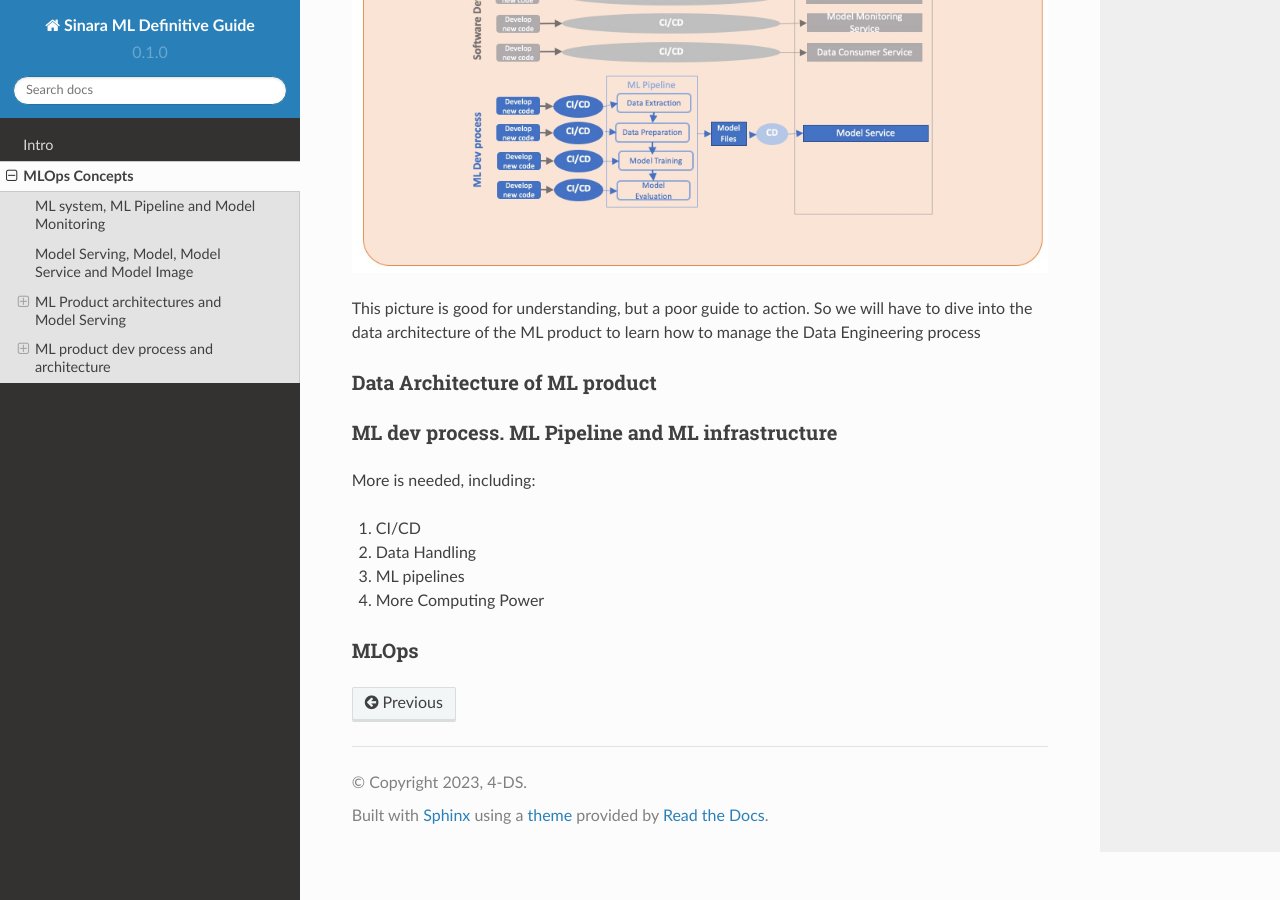
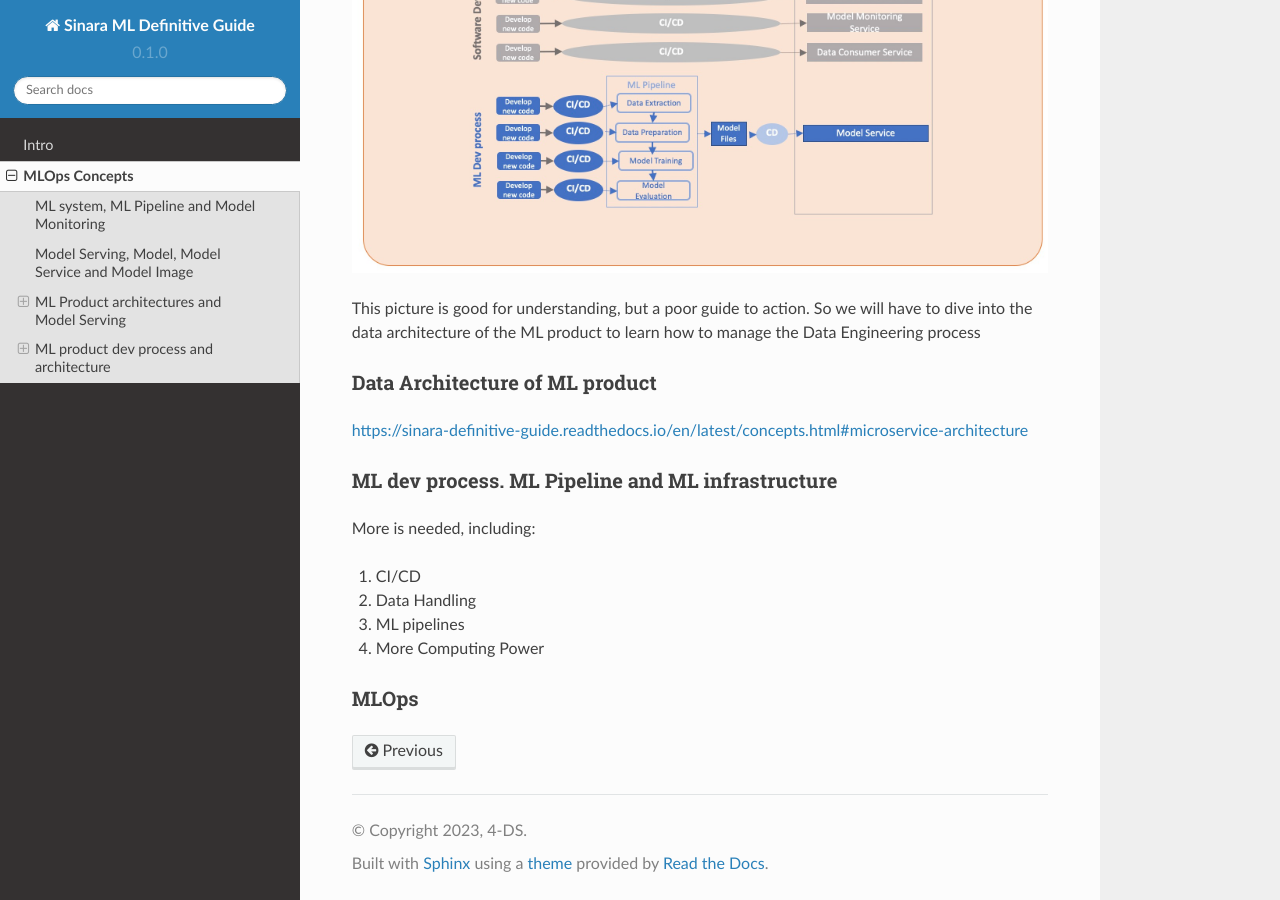
Before and after one commit to 4-DS/SinaraML-Def-Guide, a Sphinx documentation site: the page built from docs/source/concepts.rst, in a window 1280 px wide and 900 px high, scrolled down 8844 px. Built offline with Sphinx 7.4.7 and the Read the Docs theme 2.0.0, drawn with Linux system fonts in a browser that asks for light colours; some of the changed lines change nothing that is shown.

Commit message:
Update concepts.rst

```diff
--- a/docs/source/concepts.rst
+++ b/docs/source/concepts.rst
@@ -159,7 +159,11 @@ The Dev Engineering process is an aspect that permeates all elements of ML produ
 This picture is good for understanding, but a poor guide to action. So we will have to dive into the data architecture of the ML product to learn how to manage the Data Engineering process
 
 Data Architecture of ML product
-=================================================
+================================
+
+https://sinara-definitive-guide.readthedocs.io/en/latest/concepts.html#microservice-architecture
+
+
 
 ML dev process. ML Pipeline and ML infrastructure
 =================================================
```
